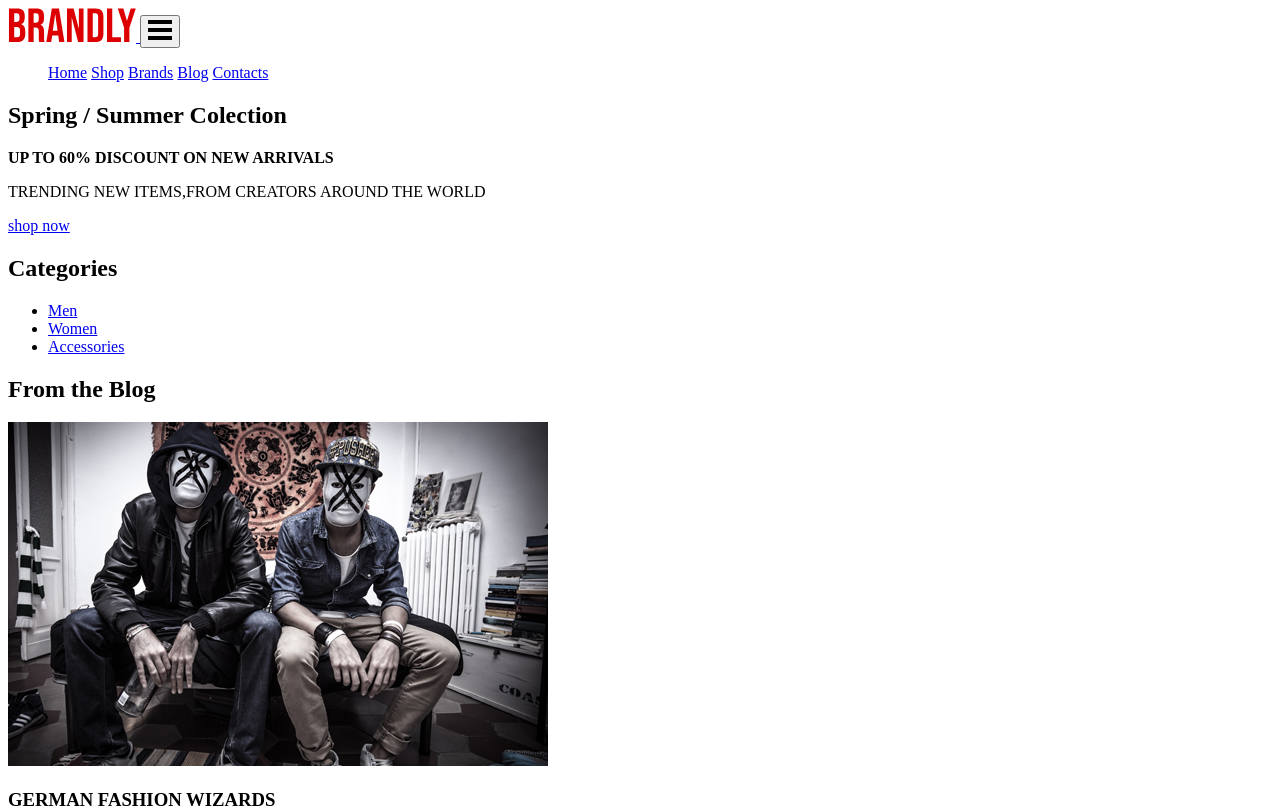
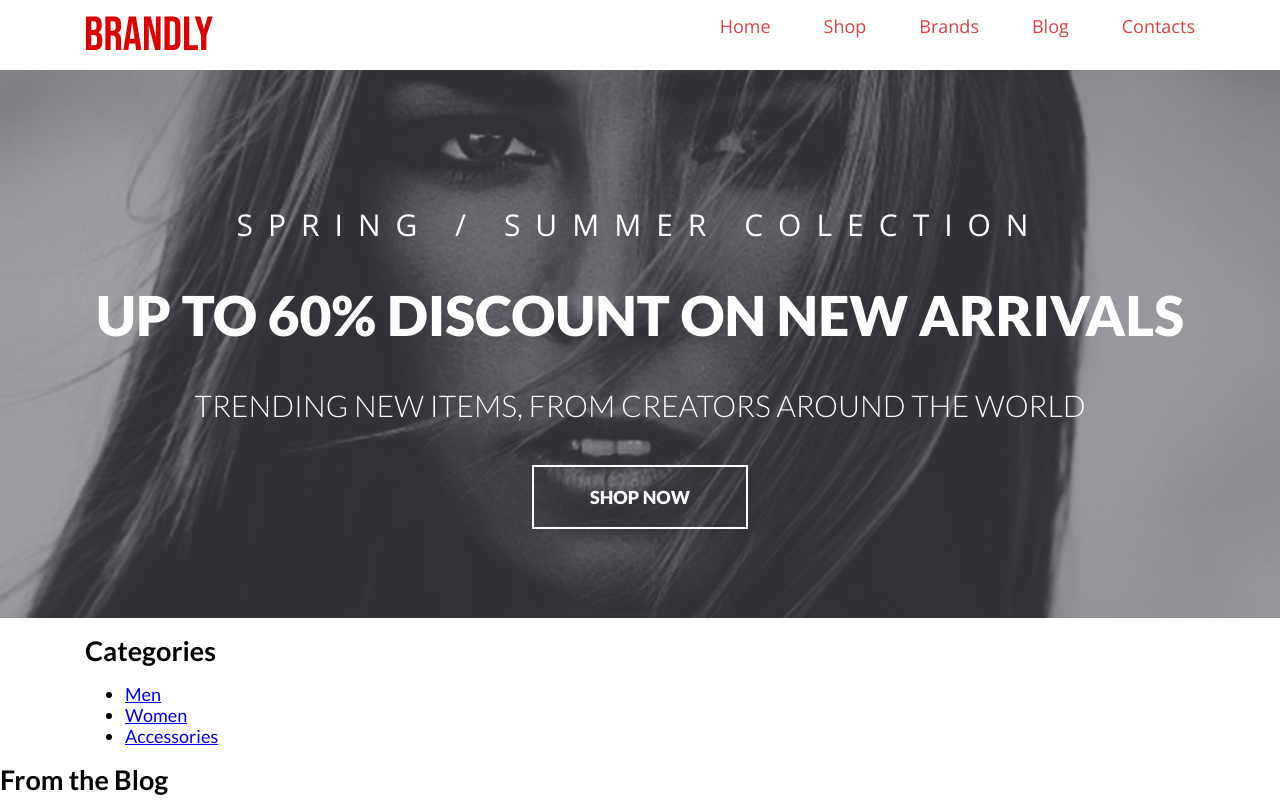
Before and after one commit to KanykeiAbdi/Brandly, a plain HTML site: page index.html in a window 1280 px wide. Shown: the top 808 px of the page. Drawn offline with nearby package versions, Linux system fonts and the light colour scheme.

Commit message:
Add header and hero blocks

```diff
--- /dev/null
+++ b/SCSS/_btn.scss
@@ -0,0 +1,15 @@
+@import "vars";
+
+.btn {
+  display: inline-block;
+  padding: 21px 56px;
+  color: $light;
+  font-family: $main-font;
+  font-style: normal;
+  font-weight: 900;
+  font-size: 18px;
+  line-height: 18px;
+  text-transform: uppercase;
+  text-decoration: none;
+  border: 2px solid $light;
+}
--- /dev/null
+++ b/SCSS/_container.scss
@@ -0,0 +1,5 @@
+.container {
+  max-width: 1140px;
+  padding: 0 15px;
+  margin: 0 auto;
+}
--- /dev/null
+++ b/SCSS/_globals.scss
@@ -0,0 +1,18 @@
+@import "vars";
+
+html {
+  box-sizing: border-box;
+}
+
+*,
+*::before,
+*::after {
+  box-sizing: inherit;
+}
+
+body{
+  margin: 0;
+  font-family: $main-font;
+  font-size: 18px;
+  line-height: 21px;
+}
--- /dev/null
+++ b/SCSS/_header.scss
@@ -0,0 +1,15 @@
+@import "vars";
+
+.header {
+  padding: 16px 0;
+
+  &__inner {
+    display: flex;
+    justify-content: space-between;
+    animation: center;
+  }
+
+  &__nav-toggle {
+    display: none;
+  }
+}
--- /dev/null
+++ b/SCSS/_hero.scss
@@ -0,0 +1,54 @@
+@import "vars";
+
+.hero {
+  min-height: 544px;
+  padding: 140px 0 89px;
+  text-align: center;
+  background-image: url(../images/bg-hero.jpg);
+  background-repeat: no-repeat;
+  background-position: center;
+  background-size: cover;
+  text-transform: uppercase;
+  color: $light;
+
+  &__title {
+    margin: 0 0 45px;
+    font-family: $secondary-font;
+    font-style: normal;
+    font-weight: 300;
+    font-size: 30px;
+    line-height: 30px;
+    letter-spacing: 0.5em;
+  }
+
+  &__info {
+    display: inline-block;
+    margin: 0 0 45px;
+    font-family: &main-font;
+    font-style: normal;
+    font-weight: 900;
+    font-size: 55px;
+    line-height: 60px;
+    text-transform: uppercase;
+    color: #FFFFFF;
+
+    &-secondary {
+      font-family: &secondary-font;
+      margin: 0 0 45px;
+      font-style: normal;
+      font-weight: 300;
+      font-size: 30px;
+      line-height: 30px;
+      text-transform: uppercase;
+      color: #FFFFFF;
+    }
+  }
+
+  &__link {
+    transition: all 0.3s;
+    &:hover {
+      background-color: $accent;
+      border-color: $accent;
+    }
+  }
+}
--- /dev/null
+++ b/SCSS/_logo.scss
@@ -0,0 +1,3 @@
+.logo {
+  max-width: 255px;
+}
--- /dev/null
+++ b/SCSS/_menu.scss
@@ -0,0 +1,28 @@
+@import "vars";
+
+.menu {
+  display: flex;
+  margin: 0;
+  padding: 0;
+  list-style: none;
+
+  &__item + &__item {
+    margin-left: 53px;
+  }
+
+  &__link {
+    font-family: $secondary-font;
+    font-style: normal;
+    font-weight: 400;
+    font-size: 18px;
+    line-height: 18px;
+    text-transform: capitalize;
+    color: $accent;
+    text-decoration: none;
+    transition: all 0.3s;
+
+    &:hover {
+      color: lighten($accent, 20%);
+    }
+  }
+}
--- /dev/null
+++ b/SCSS/_overlay.scss
@@ -0,0 +1,17 @@
+@import "vars";
+
+.overlay {
+  position: relative;
+  z-index: 1;
+
+  &::after {
+    position: absolute;
+    top: 0;
+    left: 0;
+    content: "";
+    width: 100%;
+    height: 100%;
+    background-color: rgba(34, 37, 51, 0.4);
+    z-index: -1;
+  }
+}
--- /dev/null
+++ b/SCSS/_vars.scss
@@ -0,0 +1,5 @@
+$main-font: "Lato", sans-serif;
+$secondary-font: "Open Sans", sans-serif;
+$accent: #d94343;
+$light: #fff;
+$dark: #333;
--- /dev/null
+++ b/SCSS/main.scss
@@ -0,0 +1,8 @@
+@import "globals";
+@import "container";
+@import "header";
+@import "logo";
+@import "menu";
+@import "hero";
+@import "overlay";
+@import "btn";
--- a/index.html
+++ b/index.html
@@ -5,6 +5,10 @@
   <meta http-equiv="X-UA-Compatible" content="IE=edge">
   <meta name="viewport" content="width=device-width, initial-scale=1.0">
   <title>Brandly</title>
+  <link rel="preconnect" href="https://fonts.googleapis.com">
+  <link rel="preconnect" href="https://fonts.gstatic.com" crossorigin>
+  <link href="https://fonts.googleapis.com/css2?family=Lato:ital,wght@0,300;0,400;0,700;0,900;1,300;1,400&family=Open+Sans:wght@300;400;700;800&display=swap" rel="stylesheet">
+  <link rel="stylesheet" href="css/main.min.css">
 </head>
 <body>
   <header class="header">
@@ -39,11 +43,11 @@
     </div>
   </header>
   <main class="index-main">
-    <section class="hero">
+    <section class="hero overlay">
       <div class="container">
         <h2 class="hero__title">Spring / Summer Colection</h2>
         <strong class="hero__info">UP TO 60% DISCOUNT ON NEW ARRIVALS</strong>
-        <p class="hero__info-secondary">TRENDING NEW ITEMS,FROM CREATORS AROUND THE WORLD</p>
+        <p class="hero__info-secondary">TRENDING NEW ITEMS, FROM CREATORS AROUND THE WORLD</p>
         <a href="#" class="btn hero__link">shop now</a>
       </div>
     </section>
```
Also changed, not shown: css/main.min.css (added), images/bg-hero.jpg (added), images/img 6.jpg (added), 1 other file.
